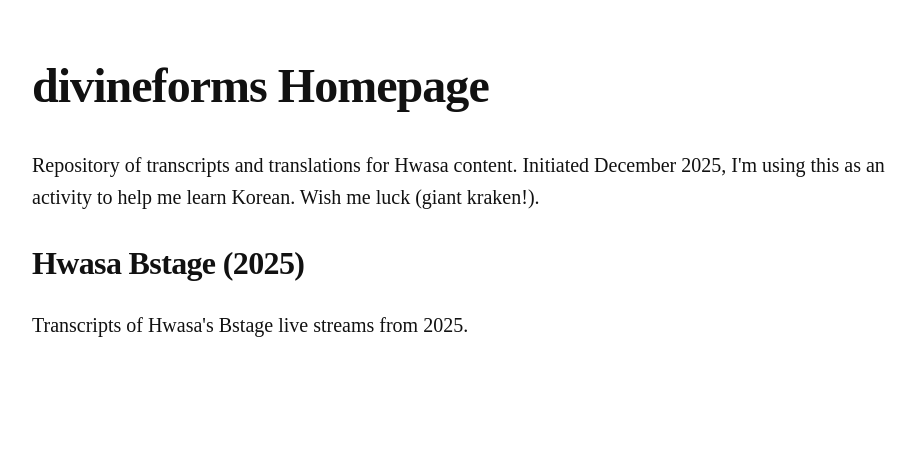
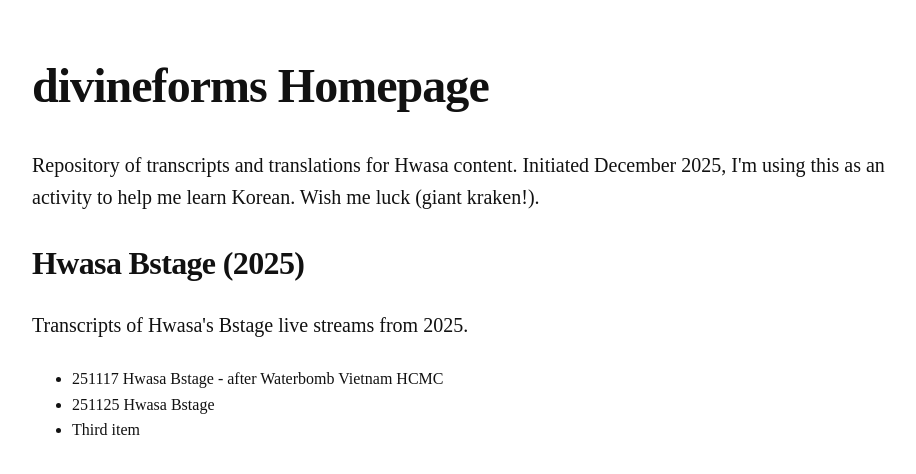
Before and after one commit to divineforms/Home, a plain HTML site: page index.html in a window 1280 px wide. Shown: the whole page, without its empty margins (158-1074 px from the left). Drawn offline with Linux system fonts and the light colour scheme; a web font is replaced by a local one.

Commit message:
Update index.html

```diff
--- a/index.html
+++ b/index.html
@@ -81,6 +81,11 @@
     <section>
       <h2>Hwasa Bstage (2025)</h2>
       <p class="lead">Transcripts of Hwasa's Bstage live streams from 2025.</p>
+      <ul>
+  <li>251117 Hwasa Bstage - after Waterbomb Vietnam HCMC</li>
+  <li>251125 Hwasa Bstage</li>
+  <li>Third item</li>
+</ul>
     </section>
   </main>
 </body>
```
